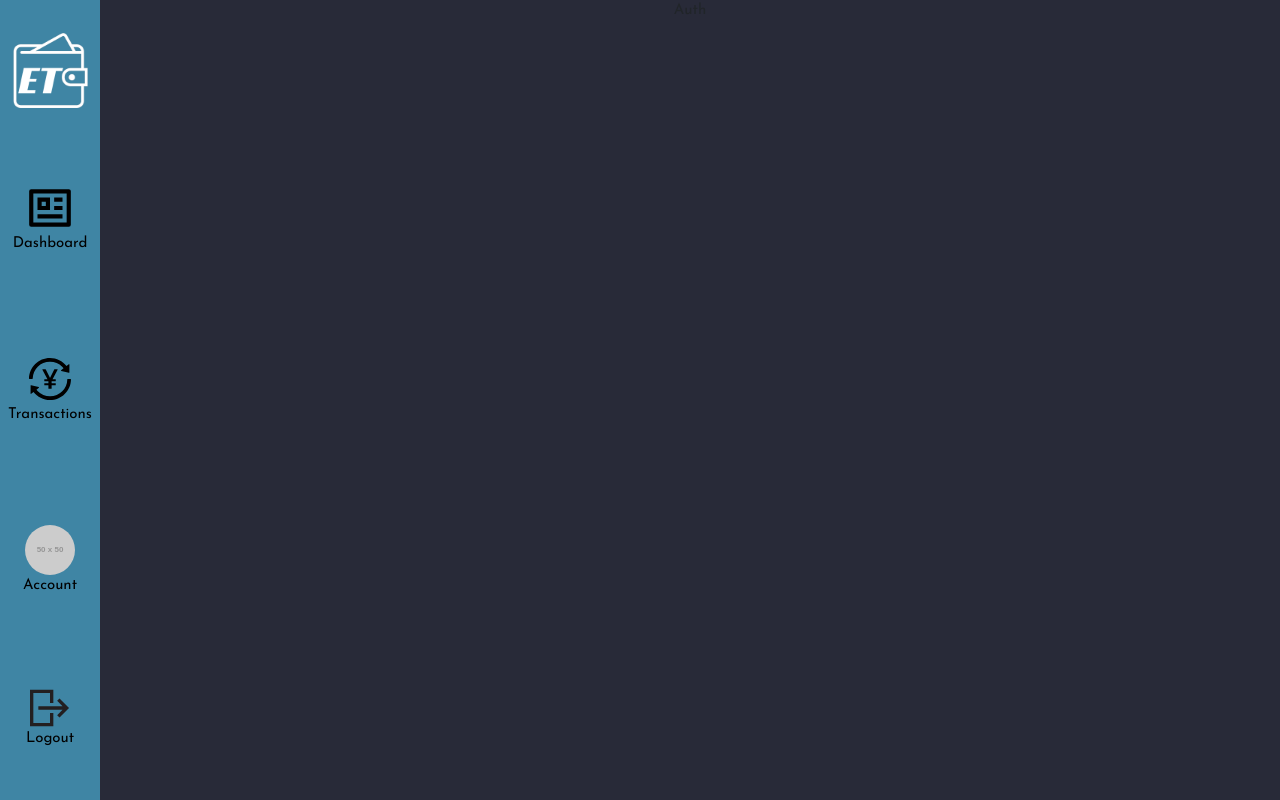
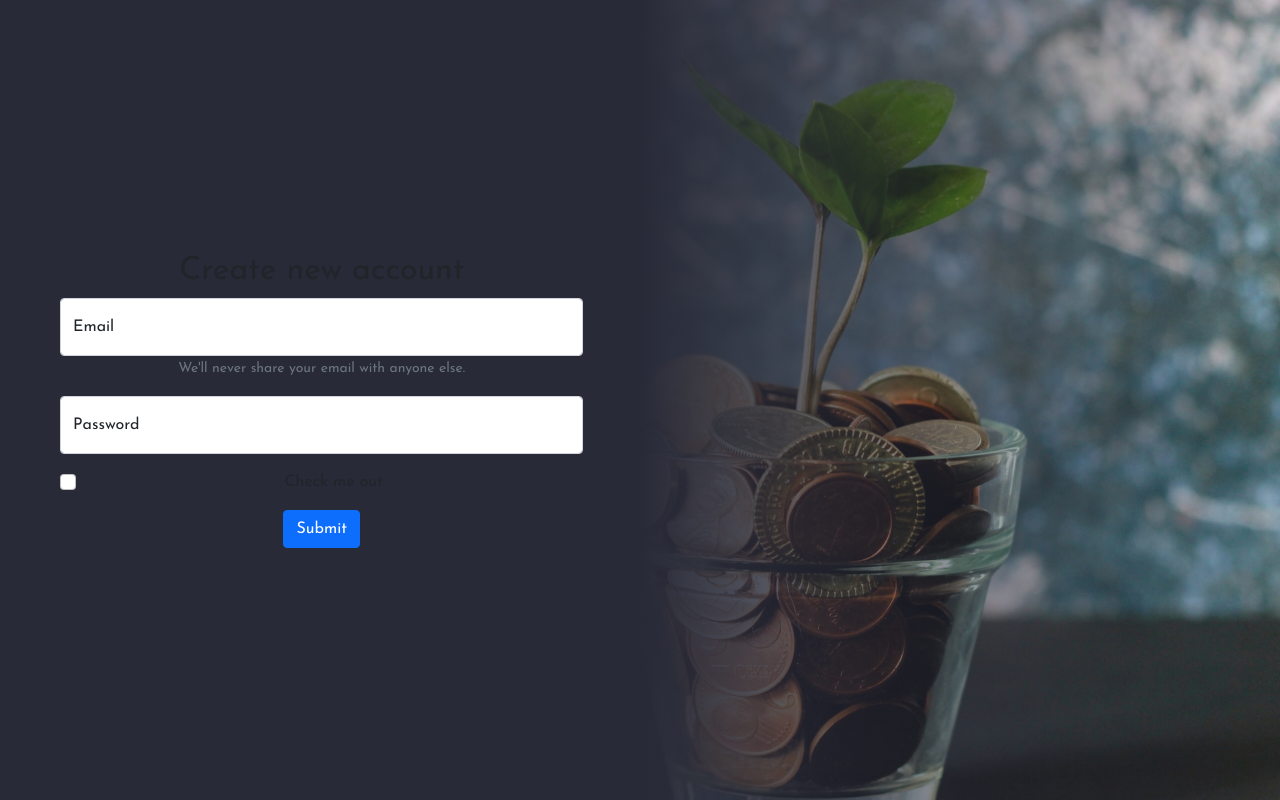
Before and after one commit to VikiSevcikova/expense-tracker, a React (Create React App) app: page /login in a window 1280 px wide. Built offline with nearby package versions, Linux system fonts and the light colour scheme.

Commit message:
fixed private and public route and added to the App component + created login form

```diff
--- a/src/App.js
+++ b/src/App.js
@@ -5,18 +5,25 @@ import Auth from "./pages/auth/Auth";
 import Wrapper from "./features/wrapper/Wrapper";
 import Dashboard from "./pages/dashboard/Dashboard";
 import AllTransaction from "./pages/allTransaction/AllTransaction";
+import PublicRoute from "./routes/PublicRoute";
+import PrivateRoute from "./routes/PrivateRoute";
 
 const App = () => {
   return (
     <div className="App">
       <Router>
-        <Wrapper>
           <Routes>
-            <Route exact path="/login" element={<Auth />} />
-            <Route exact path="/dashboard" element={<Dashboard />} />
-            <Route exact path="/alltransaction" element={<AllTransaction />} />
+            <Route element={<PublicRoute />}>
+              <Route path={"login"} element={<Auth />} />
+            </Route>
+
+            <Route element={<PrivateRoute />}>
+              <Route path="/dashboard" element={<Dashboard />} />
+              <Route path="/alltransaction" element={<AllTransaction />} />
+            </Route>
+
+
           </Routes>
-        </Wrapper>
       </Router>
     </div>
   );
--- /dev/null
+++ b/src/features/loginForm/LoginForm.js
@@ -0,0 +1,39 @@
+import React from 'react';
+import {
+  Form,
+  FormControl,
+  Button,
+  FloatingLabel
+} from 'react-bootstrap';
+
+const LoginForm = () => {
+  return (
+    <>
+    <h2>Create new account</h2>
+    <Form.Floating >
+        <Form.Group className="mb-3" controlId="formBasicEmail">
+            <FloatingLabel controlId="email" label="Email">
+                <Form.Control id="email" type="email" placeholder="Enter email" />
+            </FloatingLabel>
+            <Form.Text className="text-muted">
+            We'll never share your email with anyone else.
+            </Form.Text>
+        </Form.Group>
+
+        <Form.Group className="mb-3" controlId="formBasicPassword">
+            <FloatingLabel controlId="password" label="Password">
+                <Form.Control id="password" type="password" placeholder="Password" />
+            </FloatingLabel>
+        </Form.Group>
+        <Form.Group className="mb-3" controlId="formBasicCheckbox">
+            <Form.Check type="checkbox" label="Check me out" />
+        </Form.Group>
+        <Button variant="primary" type="submit">
+            Submit
+        </Button>
+    </Form.Floating>
+    </>
+  );
+};
+
+export default LoginForm;
--- a/src/pages/auth/Auth.js
+++ b/src/pages/auth/Auth.js
@@ -1,13 +1,19 @@
 import React from 'react';
+import LoginForm from '../../features/loginForm/LoginForm';
+import './Auth.scss';
+import {
+ Container, Row, Col
+} from 'react-bootstrap';
+const Auth = () => {
 
-const Auth = () => {
-  console.log("login")
   return (
-    <div className="auth-container">
-       <p>
-         Auth
-       </p>
-    </div>
+    <>
+      <Container fluid className="auth-container d-flex align-items-center">
+          <Col md={5} className="align-items-center m-5">
+            <LoginForm/>
+          </Col>
+      </Container>
+    </>
   );
 }
 
--- /dev/null
+++ b/src/pages/auth/Auth.scss
@@ -0,0 +1,15 @@
+@import "../../utils/component";
+
+.auth-container{
+    background-color: $bgColor;
+    width: 100vw;
+    height: 100vh;
+    background-size: cover;
+    background-position: 55% top;
+    background-repeat: no-repeat;
+    position: relative;
+    background-image: linear-gradient(to right, $bgColor 1%, rgba(57, 59, 73, 0)) , url('/images/bg-image.jpg');
+    @include media-breakpoint-up(sm) {
+        background-image: linear-gradient(to right, $bgColor 50%, rgba(57, 59, 73, 0)) , url('/images/bg-image.jpg')
+    }
+}
--- a/src/routes/PrivateRoute.js
+++ b/src/routes/PrivateRoute.js
@@ -1,14 +1,13 @@
-import { Route, Redirect } from "react-router";
+import { Navigate, Outlet } from "react-router-dom";
+import Wrapper from "../features/wrapper/Wrapper";
 
-const PrivateRoute = ({ children, ...rest }) => {
+const PrivateRoute = () => {
   const loggedInUser = localStorage.getItem("loggedInUser");
 
-  return (
-    <Route
-      {...rest}
-      render={() => (loggedInUser ? children : <Redirect to={"/login"} />)}
-    />
-  );
+  if (!loggedInUser) {
+    return <Navigate to="/login"/>;
+  }
+  return <Wrapper> <Outlet /> </Wrapper>;
 };
 
 export default PrivateRoute;
--- a/src/routes/PublicRoute.js
+++ b/src/routes/PublicRoute.js
@@ -1,24 +1,12 @@
-import { Route, Redirect } from "react-router";
+import { Navigate, Outlet } from "react-router-dom";
 
-const PublicRoute = ({ children, ...rest }) => {
+const PublicRoute = () => {
   const loggedInUser = localStorage.getItem("loggedInUser");
 
-  return (
-    <Route
-      {...rest}
-      render={() =>
-        !loggedInUser ? (
-          children
-        ) : (
-          <Redirect
-            to={{
-              pathname: "/",
-            }}
-          />
-        )
-      }
-    />
-  );
+  if (loggedInUser) {
+    return <Navigate to="/dashboard"/>;
+  }
+  return <Outlet />;
 };
 
 export default PublicRoute;
--- a/src/utils/_component.scss
+++ b/src/utils/_component.scss
@@ -1,3 +1,6 @@
+@import "~bootstrap/scss/_functions.scss";
+@import "~bootstrap/scss/_variables.scss";
+@import "~bootstrap/scss/mixins/_breakpoints.scss";
 /* Color Palette */
 $bgColor: #282a38;
 $boxColor: #393b49;
```
Also changed, not shown: public/images/bg-image.jpg (added), src/images/bg-image.jpg (added).
